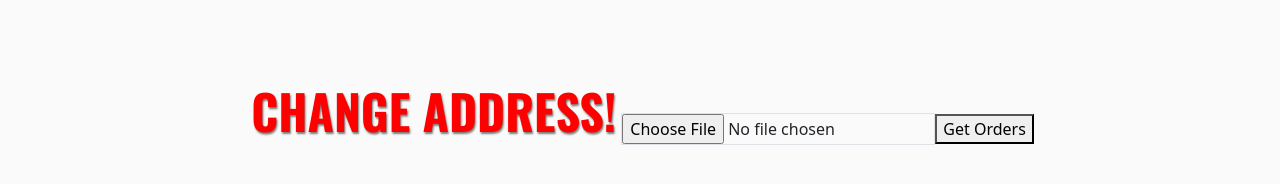
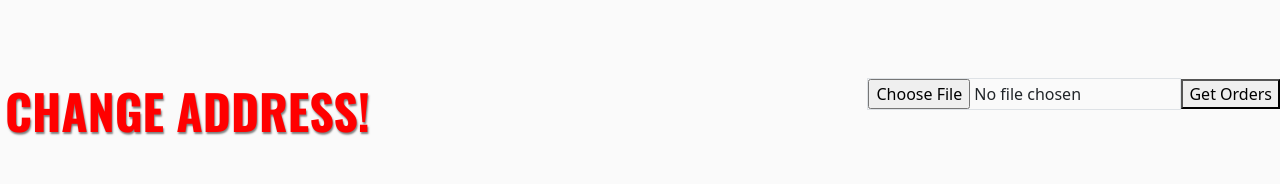
Before and after one commit to PaulKillian/oer, a Next.js app: page / in a window 1280 px wide. Shown: the part 136-320 px from the top of the page. Built offline with nearby package versions, Linux system fonts and the light colour scheme.

Commit message:
Update index.js

```diff
--- a/pages/index.js
+++ b/pages/index.js
@@ -63,8 +63,8 @@
             dealersAndImages={dealersAndImages}
           />
         </div>
-        <div className="d-flex align-items-center justify-content-center">
-          <div>
+        <div className="d-flex">
+          <div className="flex-grow-1">
             <div style={{color: 'red'}} className={styles.pointer}>CHANGE ADDRESS!</div>
             <div className='d-flex align-items-center'>
               {custNum(dealers)}
```
